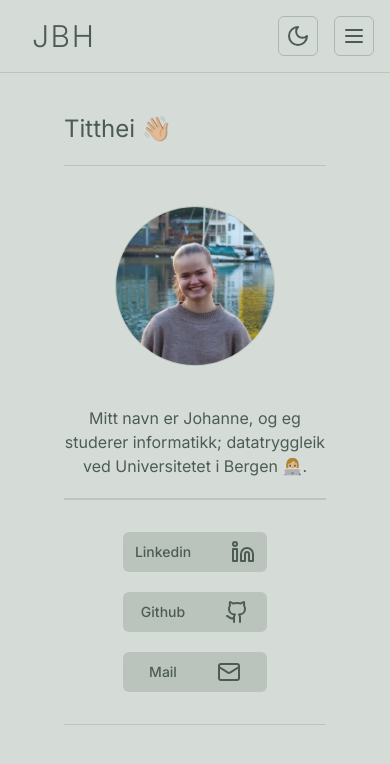
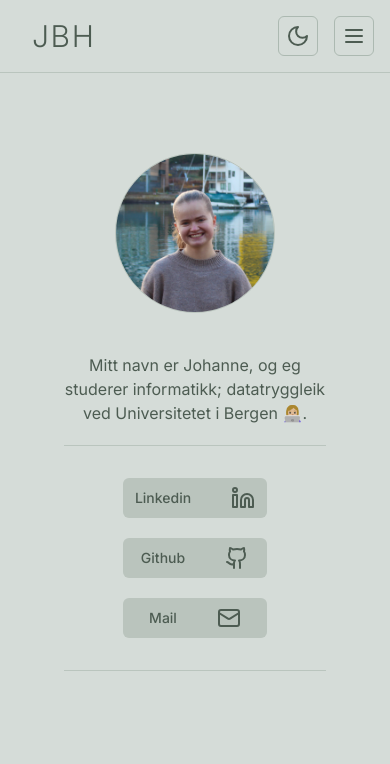
Before and after one commit to johanneherheim/personal-website, a Next.js app: page / in a window 390 px wide. Shown: the top 764 px of the page. Built offline with nearby package versions, Linux system fonts and the light colour scheme.

Commit message:
no header on phone

```diff
--- a/src/components/homepage.tsx
+++ b/src/components/homepage.tsx
@@ -16,7 +16,7 @@ export default function HomePage() {
           />
         </div>
         <div>
-          <h2 className="pb-5 border-b">Titthei 👋🏼</h2>
+          <h2 className="pb-5 border-b hidden sm:block">Titthei 👋🏼</h2>
           <div className="overflow-hidden rounded-full border h-40 w-40 sm:hidden block my-10 mx-auto">
             <Image
               src={me}
@@ -25,7 +25,7 @@ export default function HomePage() {
               className="h-40 w-40 object-cover rounded"
             />
           </div>
-          <p className="pb-5 sm:pt-5 sm:border-none border-b text-center sm:text-left">
+          <p className="pb-5 sm:pt-5 sm:border-none text-center sm:text-left">
             Mitt navn er Johanne, og eg studerer informatikk; datatryggleik ved
             Universitetet i Bergen 👩🏼‍💻.
           </p>
```
